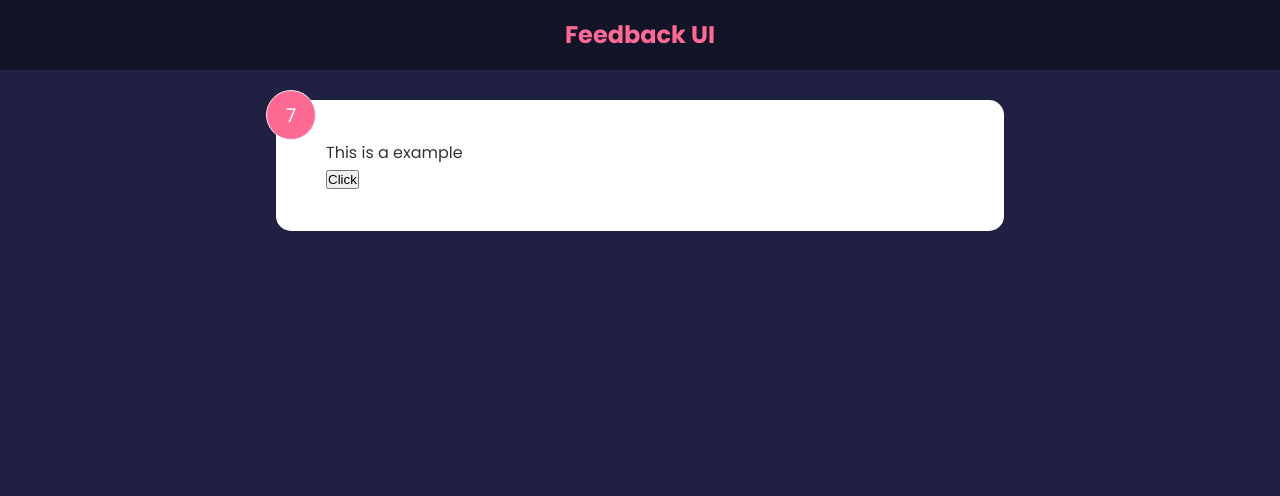
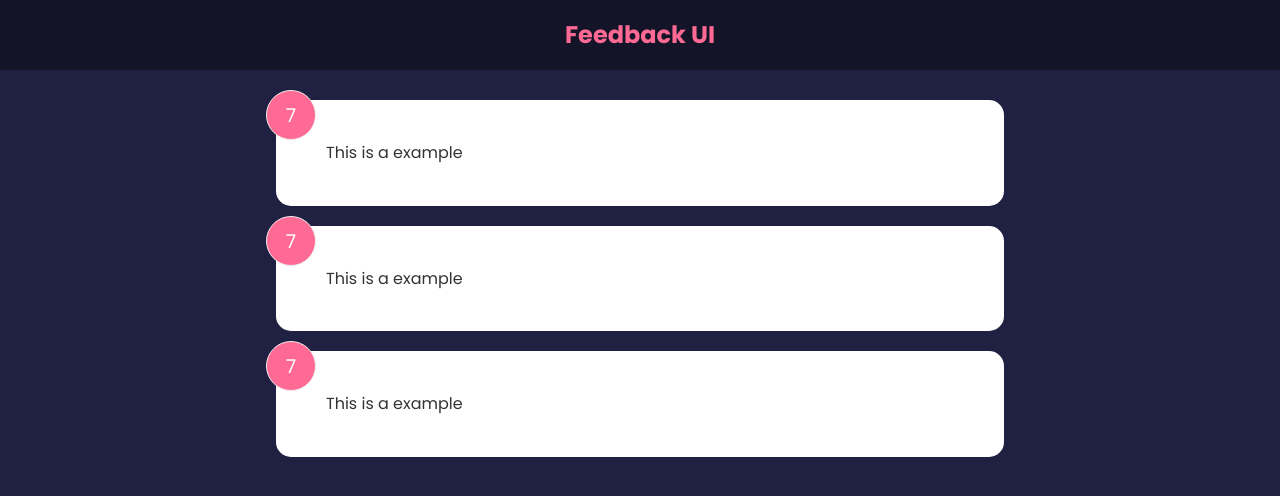
Before and after one commit to Harshak-1744/Feedback_UI, a React (Create React App) app: page / in a window 1280 px wide. Shown: the top 496 px of the page. Built offline with nearby package versions, Linux system fonts and the light colour scheme.

Commit message:
modified:   src/App.js 	modified:   src/components/FeedbackItem.jsx 	new file:   src/components/FeedbackList.jsx 	new file:   src/data/FeedbackData.js

```diff
--- a/src/App.js
+++ b/src/App.js
@@ -1,13 +1,17 @@
-import FeedbackItem from './components/FeedbackItem';
+import { useState } from 'react';
 import Header from './components/Header';
-
+import FeedbackData   from './data/FeedbackData'
+import FeedbackList from './components/FeedbackList';
 
 function App() {
+
+  const [feedback, setFeedback] = useState(FeedbackData)
+
   return (
   <>
     <Header />
     <div className='container'>
-      <FeedbackItem />
+      <FeedbackList  feedback= {feedback}/>
     </div>
 
   </>
--- a/src/components/FeedbackItem.jsx
+++ b/src/components/FeedbackItem.jsx
@@ -5,18 +5,10 @@
     const [rating,setRating] = useState(7)
     const [text, setText] = useState('This is a example')
 
-    const handleClick = () => {
-        setRating((prev) => {
-            console.log("prev")
-            return prev + 1
-        })
-    }
-
     return (
         <div className="card">
             <div className="num-display">{rating}</div>
             <div className="text-display">{text}</div>
-            <button onClick={handleClick}>Click</button>
         </div>
     )
 }
--- /dev/null
+++ b/src/components/FeedbackList.jsx
@@ -0,0 +1,20 @@
+import FeedbackItem from "./FeedbackItem"
+
+
+function FeedbackList({feedback}) {
+
+    if(!feedback || feedback.length === 0) {
+        return <p>There is no Feedback Yet</p>
+    }
+
+    return (
+        <div  className="feedback-list">
+            {feedback.map((item)=>(
+                <FeedbackItem key={item.id} item={item} />
+             ))}
+        </div>
+    )
+}
+
+
+export default  FeedbackList
--- /dev/null
+++ b/src/data/FeedbackData.js
@@ -0,0 +1,19 @@
+const FeedbackData = [
+    {
+      id: 1,
+      rating: 10,
+      text: 'Lorem ipsum dolor sit amet consectetur adipisicing elit. consequuntur vel vitae commodi alias voluptatem est voluptatum ipsa quae.',
+    },
+    {
+      id: 2,
+      rating: 9,
+      text: 'Lorem ipsum dolor sit amet consectetur adipisicing elit. consequuntur vel vitae commodi alias voluptatem est voluptatum ipsa quae.',
+    },
+    {
+      id: 3,
+      rating: 8,
+      text: 'Lorem ipsum dolor sit amet consectetur adipisicing elit. consequuntur vel vitae commodi alias voluptatem est voluptatum ipsa quae.',
+    },
+  ]
+
+  export default FeedbackData
```
